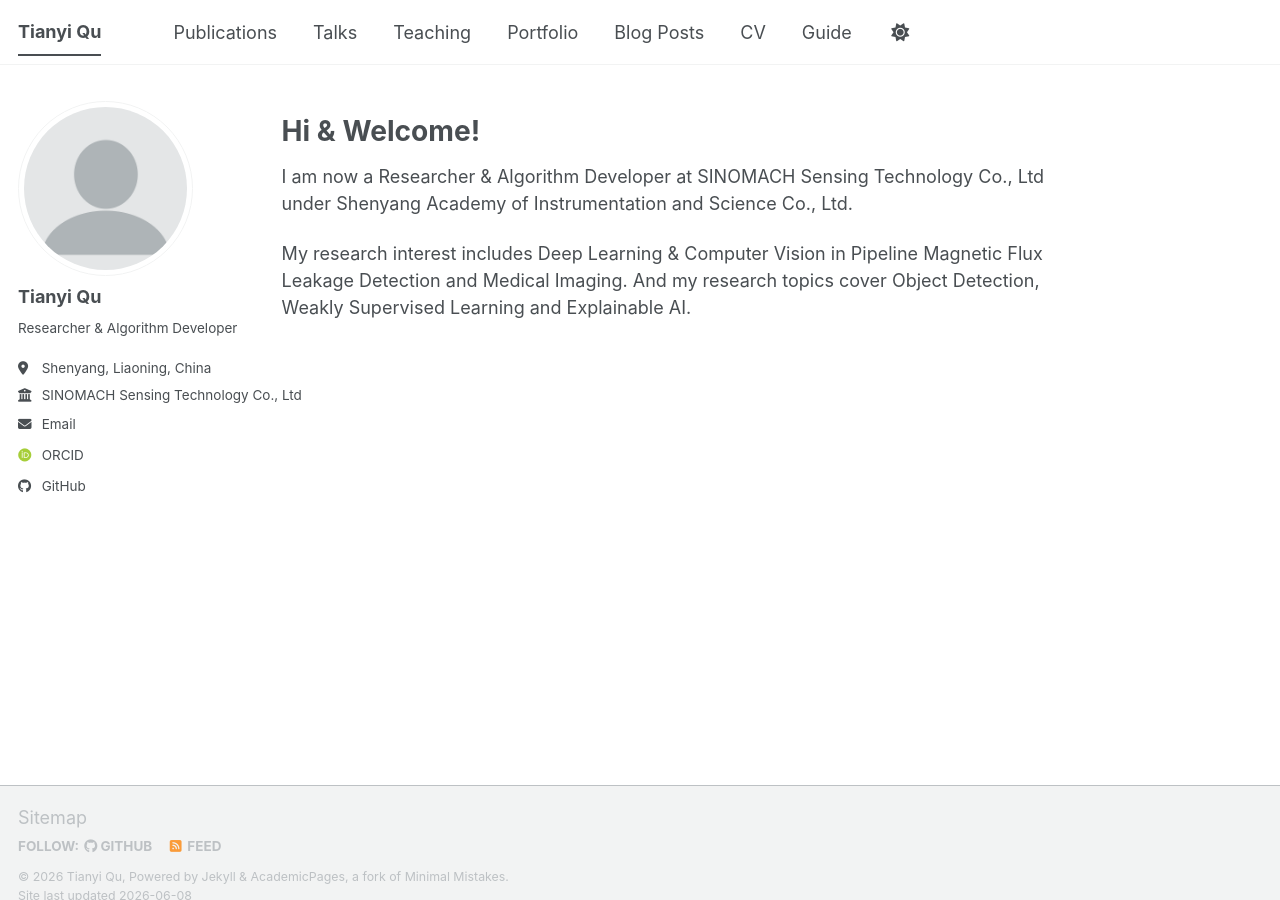
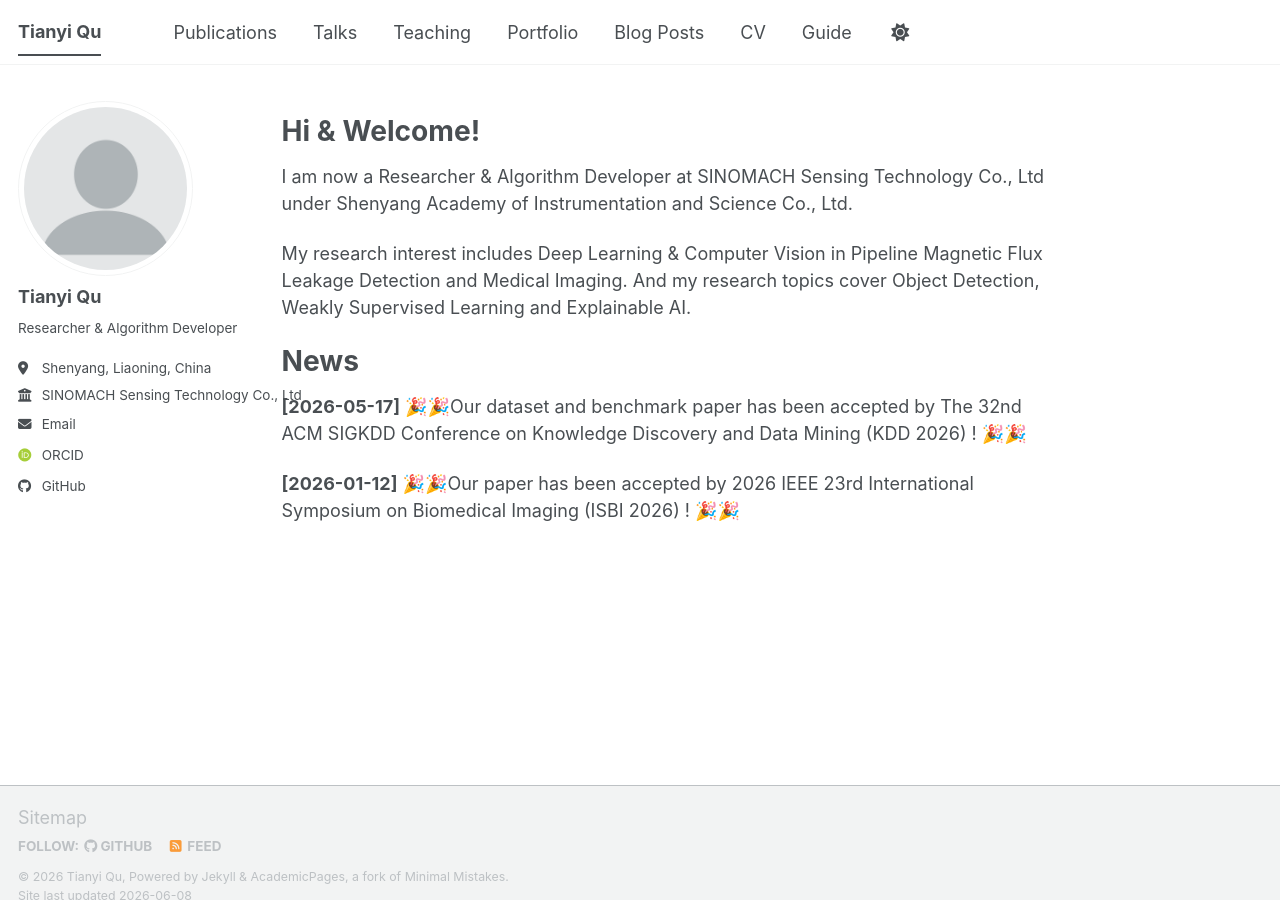
Before and after one commit to TQSAIS/tqsais.github.io, a Jekyll site: the page built from _pages/about.md, in a window 1280 px wide and 900 px high. Built offline with Jekyll 4.4.1, drawn with Linux system fonts in a browser that asks for light colours; emoji names are drawn with the system emoji font; some web fonts are replaced; a script bundle is joined from its source files by our own code; library files that are not in the unit come from our copies.

Commit message:
Update about.md

```diff
--- a/_pages/about.md
+++ b/_pages/about.md
@@ -12,3 +12,10 @@
 I am now a Researcher & Algorithm Developer at SINOMACH Sensing Technology Co., Ltd under Shenyang Academy of Instrumentation and Science Co., Ltd.
 
 My research interest includes Deep Learning & Computer Vision in Pipeline Magnetic Flux Leakage Detection and Medical Imaging. And my research topics cover Object Detection, Weakly Supervised Learning and Explainable AI.
+
+
+News
+======
+ **[2026-05-17]**   :tada::tada:Our dataset and benchmark paper has been accepted by The 32nd ACM SIGKDD Conference on Knowledge Discovery and Data Mining (KDD 2026) ! :tada::tada:
+
+  **[2026-01-12]**   :tada::tada:Our paper has been accepted by 2026 IEEE 23rd International Symposium on Biomedical Imaging (ISBI 2026) ! :tada::tada:
```
